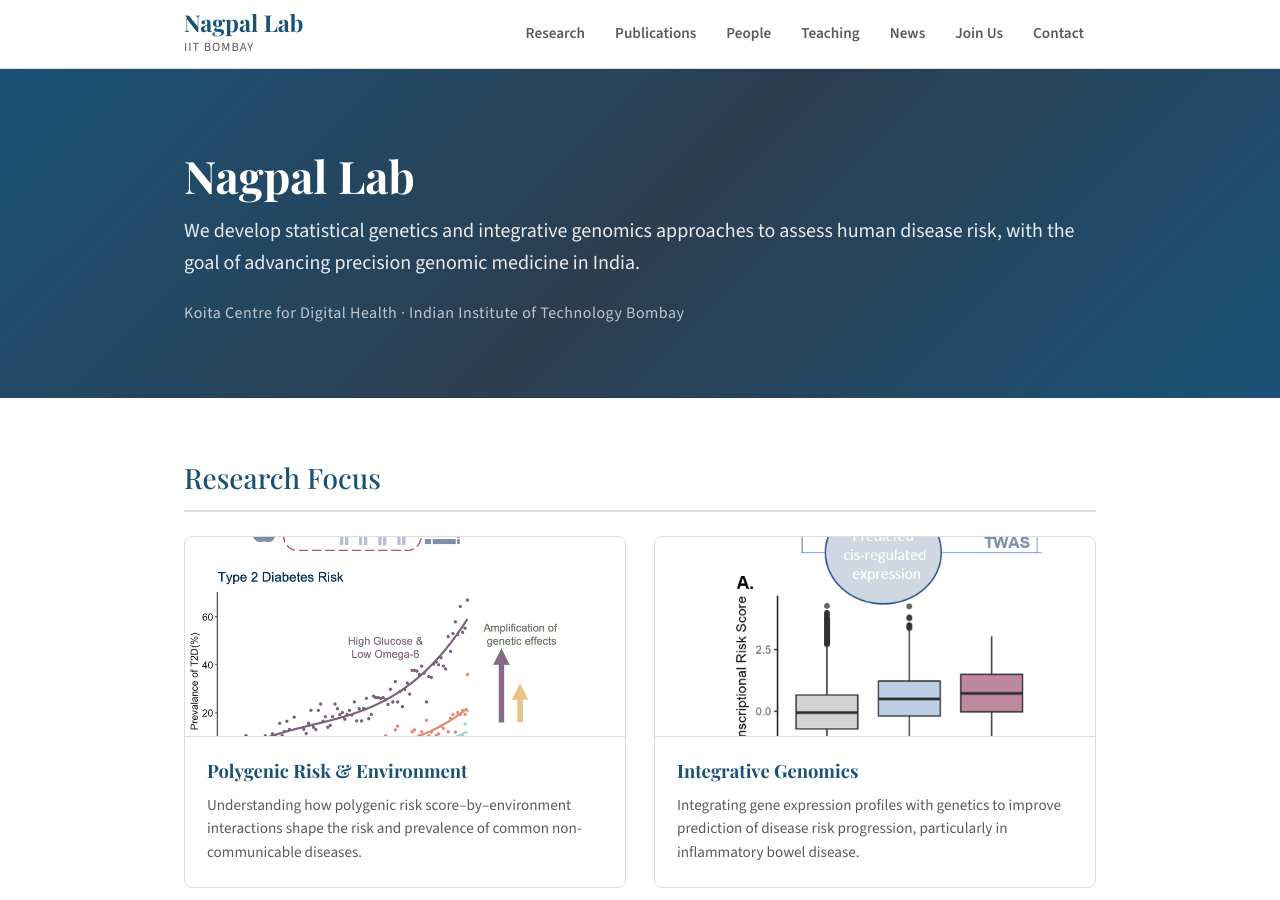
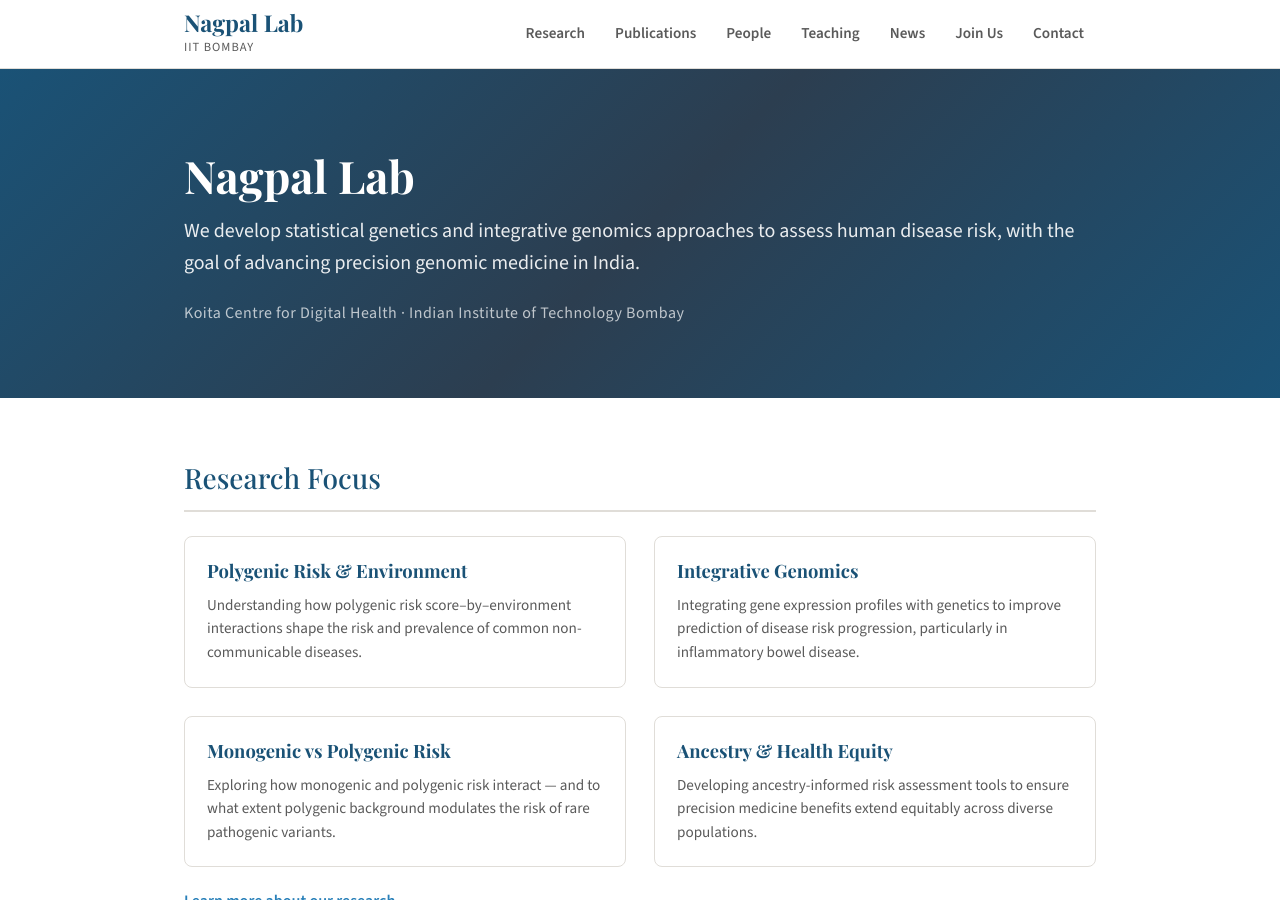
Before and after one commit to nagpallab/nagpallab.github.io, a Jekyll site: the page built from index.html, in a window 1280 px wide and 900 px high. Built offline with Jekyll 4.4.1, drawn with Linux system fonts in a browser that asks for light colours.

Commit message:
Update index.html

```diff
--- a/index.html
+++ b/index.html
@@ -25,25 +25,21 @@
     <div class="research-areas">
 
       <a href="/research/#prsxe" class="research-card">
-        <img src="/assets/images/research-prs.png" alt="Polygenic Risk & Environment" class="research-card-img">
         <h3>Polygenic Risk &amp; Environment</h3>
         <p>Understanding how polygenic risk score&ndash;by&ndash;environment interactions shape the risk and prevalence of common non-communicable diseases.</p>
       </a>
 
       <a href="/research/#integrative" class="research-card">
-        <img src="/assets/images/research-integrative.png" alt="Integrative Genomics" class="research-card-img">
         <h3>Integrative Genomics</h3>
         <p>Integrating gene expression profiles with genetics to improve prediction of disease risk progression, particularly in inflammatory bowel disease.</p>
       </a>
 
       <a href="/research/#monogenic" class="research-card">
-        <img src="/assets/images/research-monogenic.png" alt="Monogenic vs Polygenic Risk" class="research-card-img">
         <h3>Monogenic vs Polygenic Risk</h3>
         <p>Exploring how monogenic and polygenic risk interact — and to what extent polygenic background modulates the risk of rare pathogenic variants.</p>
       </a>
 
       <a href="/research/#ancestry" class="research-card">
-        <img src="/assets/images/research-ancestry.png" alt="Ancestry & Health Equity" class="research-card-img">
         <h3>Ancestry &amp; Health Equity</h3>
         <p>Developing ancestry-informed risk assessment tools to ensure precision medicine benefits extend equitably across diverse populations.</p>
       </a>
```
